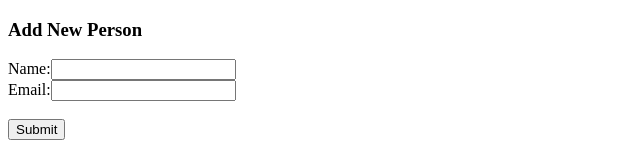
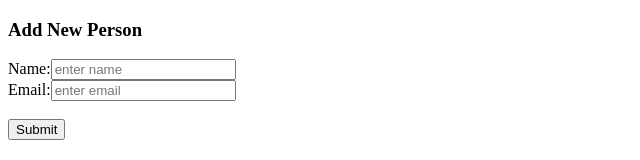
Before and after one commit to bharatgl/thesaltinc, a React (Vite) app: page /person-add in a window 1280 px wide. Shown: the top 160 px of the page, without its empty margins (0-640 px from the left). Built offline with nearby package versions, Linux system fonts and the light colour scheme.

Commit message:
feat:Completed Add New Person

```diff
--- a/src/Redux/features/UserReducer.jsx
+++ b/src/Redux/features/UserReducer.jsx
@@ -4,7 +4,12 @@ import { userList } from "../../components/data";
 const userSlice = createSlice({
   name: "users",
   initialState: userList,
-  reducers: {},
+  reducers: {
+    addUser: (state, action) => {
+      state.push(action.payload);
+    },
+  },
 });
 
+export const { addUser } = userSlice.actions;
 export default userSlice.reducer;
--- a/src/components/PersonAdd.jsx
+++ b/src/components/PersonAdd.jsx
@@ -1,18 +1,49 @@
 import React from "react";
+import { addUser } from "../Redux/features/UserReducer";
+import { useDispatch, useSelector } from "react-redux";
+import { useState } from "react";
+import { useNavigate } from "react-router-dom";
 
 const PersonAdd = () => {
+  const [name, setName] = useState("");
+  const [email, setEmail] = useState("");
+  const users = useSelector((state) => state.users);
+
+  const dispatch = useDispatch();
+  const navigate = useNavigate();
+
+  const handleSubmit = (event) => {
+    event.preventDefault();
+    dispatch(
+      addUser({ id: users[users.length - 1].id + 1, name: name, email: email })
+    );
+    navigate("/person-list");
+  };
+
   return (
     <div className="form-container">
       <div className="form-inner-container">
         <h3>Add New Person</h3>
-        <form>
+        <form onSubmit={handleSubmit}>
           <div className="">
             <label htmlFor="name">Name:</label>
-            <input type="text" name="name" className="form-control" />
+            <input
+              type="text"
+              name="name"
+              className="form-control"
+              placeholder="enter name"
+              onChange={(e) => setName(e.target.value)}
+            />
           </div>
           <div>
             <label htmlFor="email">Email:</label>
-            <input type="text" name="email" className="form-control" />
+            <input
+              type="text"
+              name="email"
+              className="form-control"
+              placeholder="enter email"
+              onChange={(e) => setEmail(e.target.value)}
+            />
           </div>
           <br />
           <button>Submit</button>
```
Also changed, not shown: src/components/PersonList.jsx (+5 -2 lines).
